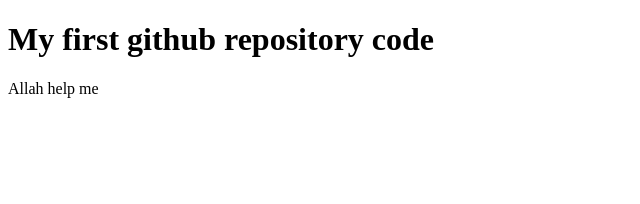
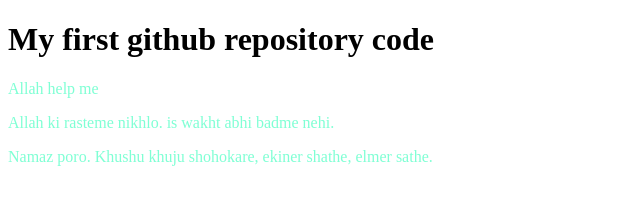
Before and after one commit to Ruhul-15-1555/my-first-repo, a plain HTML site: page index.html in a window 1280 px wide. Shown: the whole page, without its empty margins (0-640 px from the left). Drawn offline with Linux system fonts and the light colour scheme.

Commit message:
added-new-thing

```diff
--- a/index.html
+++ b/index.html
@@ -5,9 +5,12 @@
     <meta http-equiv="X-UA-Compatible" content="IE=edge">
     <meta name="viewport" content="width=device-width, initial-scale=1.0">
     <title>My first github repo</title>
+    <link rel="stylesheet" href="style.css">
 </head>
 <body>
     <h1>My first github repository code</h1>
     <p>Allah help me</p>
+    <p>Allah ki rasteme nikhlo. is wakht abhi badme nehi.</p>
+    <p>Namaz poro. Khushu khuju shohokare, ekiner shathe, elmer sathe.</p>
 </body>
 </html>
--- /dev/null
+++ b/style.css
@@ -0,0 +1 @@
+p{color: aquamarine;}
```
